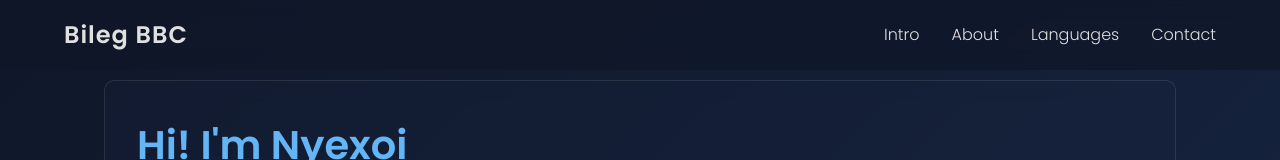
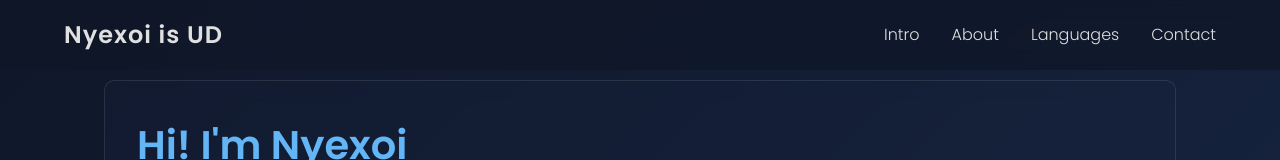
Before and after one commit to Nyexoi/nyexoi.github.io, a plain HTML site: page index.html in a window 1280 px wide. Shown: the top 160 px of the page. Drawn offline with Linux system fonts and the light colour scheme.

Commit message:
Update index.html
im just a silly billy

```diff
--- a/index.html
+++ b/index.html
@@ -9,7 +9,7 @@
     </head>
 <body>
     <nav>
-        <div class="logo">Bileg BBC</div>
+        <div class="logo">Nyexoi is UD</div>
         <ul>
             <li><a href="#home">Intro</a></li>
             <li><a href="#about">About</a></li>
```
